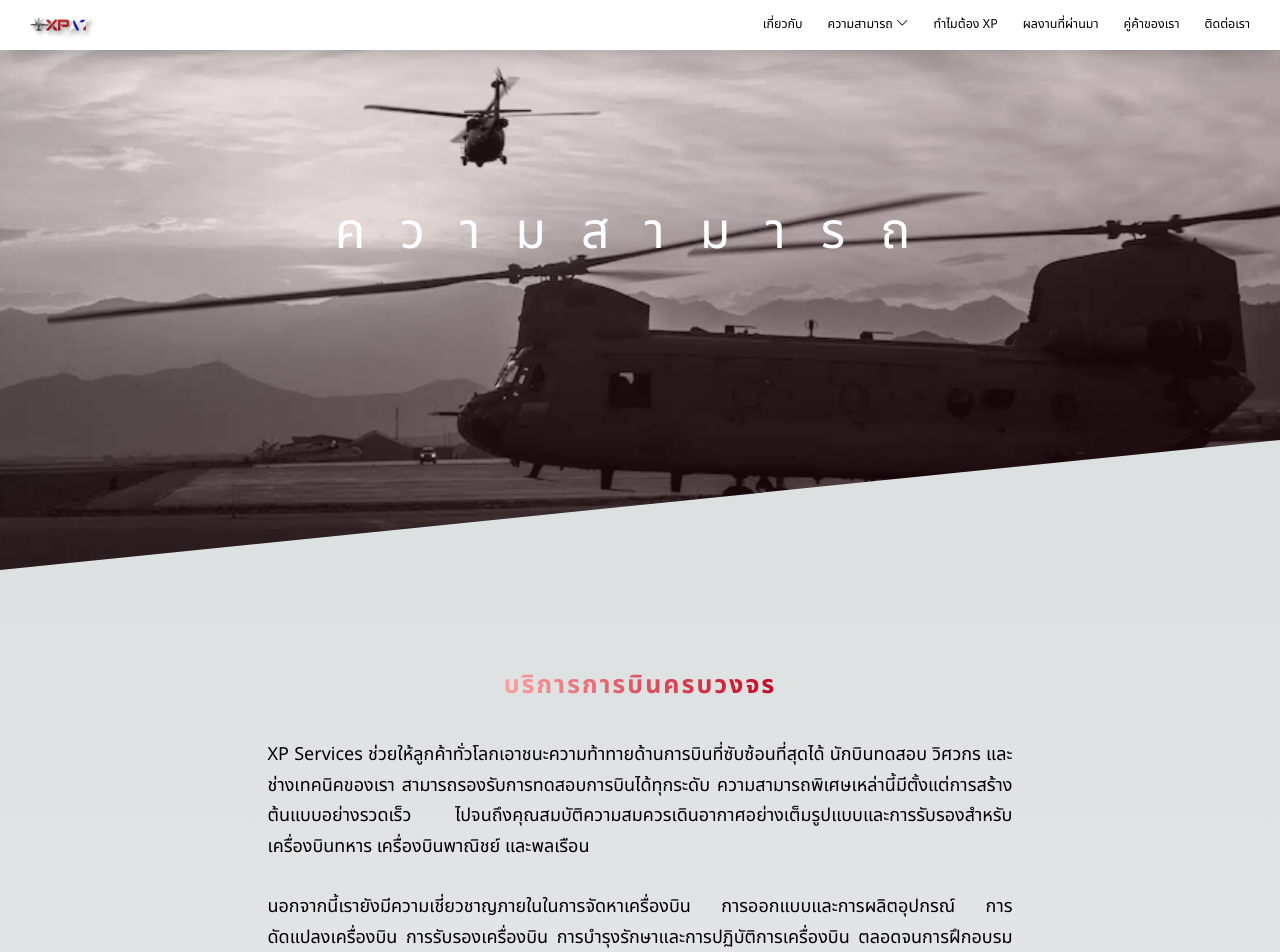
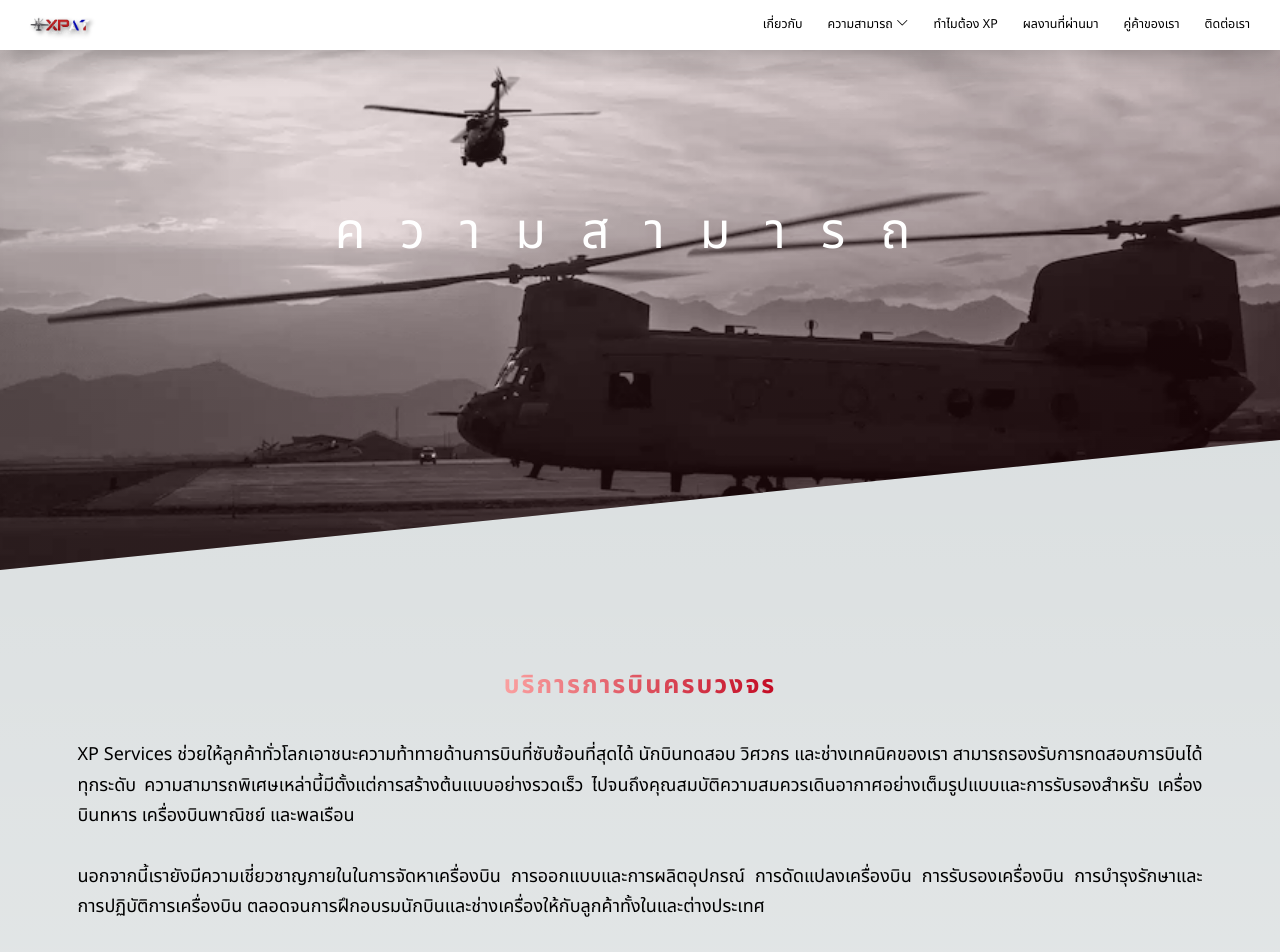
Before and after one commit to openmymai/xpaerospace, a Next.js app: page /capabilities in a window 1280 px wide. Shown: the top 952 px of the page. Built offline with nearby package versions, Linux system fonts and the light colour scheme.

Commit message:
Remaining Fix col-3-of-3 for Capabilities Page

```diff
--- a/app/capabilities/CapabilitiesComprehensive.js
+++ b/app/capabilities/CapabilitiesComprehensive.js
@@ -10,7 +10,7 @@ export default function CapabilitiesComprehensive() {
         </div>
         <div className='container'>
           <div className='row'>
-            <div className='col-md-8 offset-md-2'>
+            <div className='col-3-of-3'>
               <p className='paragraph'>
                 XP Services
                 ช่วยให้ลูกค้าทั่วโลกเอาชนะความท้าทายด้านการบินที่ซับซ้อนที่สุดได้
```
